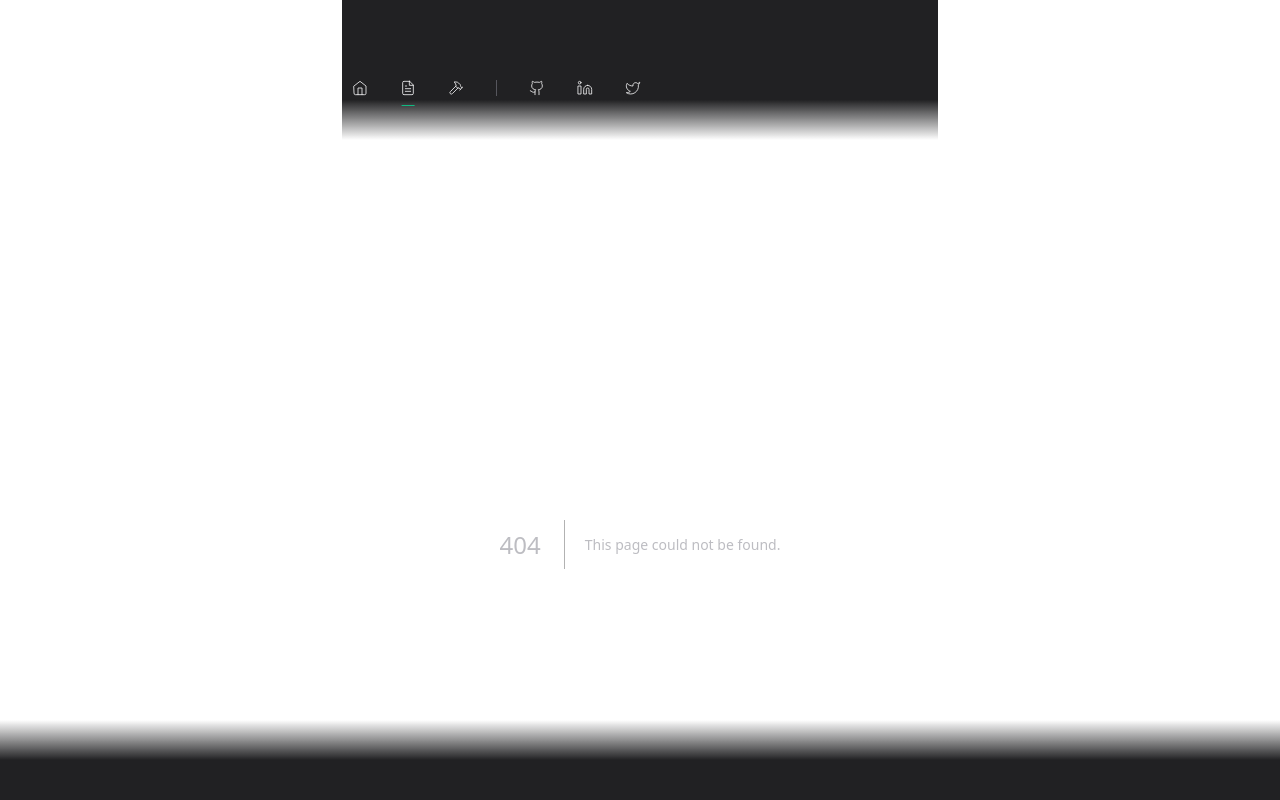
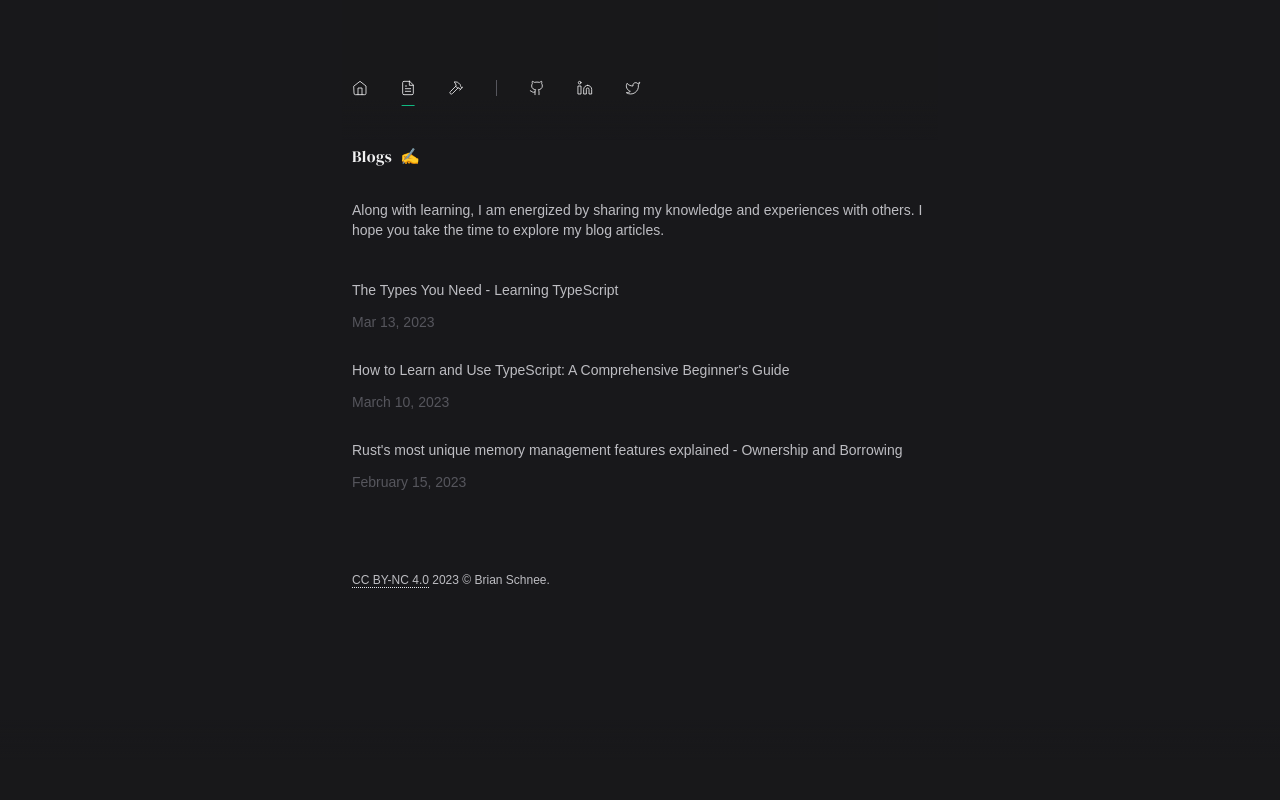
Before and after one commit to schneedotdev/schnee.dev, a Next.js app: page /blogs in a window 1280 px wide. Before the commit this address had no page. Shown: the top 800 px of the page. Built offline with nearby package versions, Linux system fonts and the light colour scheme; a web font is replaced by a local one.

Commit message:
render blogs dynamically

```diff
--- /dev/null
+++ b/src/app/blogs/page.tsx
@@ -0,0 +1,40 @@
+import { serif } from "@/lib/fonts";
+import { getAllBlogsMeta } from "@/lib/mdx";
+import { Blog } from "@/components/Blogs";
+
+const BlogsPage = async () => {
+  const blogs = await getAllBlogsMeta();
+
+  return (
+    <>
+      <h1 className={`text-primary ${serif.className} text-base tracking-wide`}>
+        Blogs <span className="ml-1">✍️</span>
+      </h1>
+      <p className="mt-8 text-secondary">
+        Along with learning, I am energized by sharing my knowledge and
+        experiences with others. I hope you take the time to explore my blog
+        articles.
+      </p>
+      <section className="mt-10 flex flex-col gap-7">
+        {blogs
+          .sort((a, b) => {
+            const aDate = new Date(a.date);
+            const bDate = new Date(b.date);
+            if (aDate < bDate) return 1;
+            if (aDate > bDate) return -1;
+            return 0;
+          })
+          .map((blog) => (
+            <Blog
+              title={blog.title}
+              date={blog.date}
+              slug={blog.slug}
+              key={blog.title}
+            />
+          ))}
+      </section>
+    </>
+  );
+};
+
+export default BlogsPage;
--- a/src/components/Blogs.tsx
+++ b/src/components/Blogs.tsx
@@ -3,13 +3,14 @@ import Link from "next/link";
 type BlogProps = {
   title: string;
   date: string;
+  slug: string;
 };
 
-const Blog = ({ title, date }: BlogProps) => {
+export const Blog = ({ title, date, slug }: BlogProps) => {
   return (
-    <a
+    <Link
       className="outside-padding group flex h-full flex-col justify-between gap-3"
-      href="https://dev.to/brianschnee/how-to-learn-and-use-typescript-a-comprehensive-beginners-guide-5l"
+      href={`blogs/${slug}`}
     >
       <h3
         className="group-hover:underline group-hover:decoration-accent
@@ -18,7 +19,7 @@ const Blog = ({ title, date }: BlogProps) => {
         {title}
       </h3>
       <time className="text-tertiary group-hover:text-secondary">{date}</time>
-    </a>
+    </Link>
   );
 };
 
@@ -34,38 +35,20 @@ export const BlogPreview = () => {
           title="How to Learn and Use TypeScript: A Comprehensive Beginner's
             Guide"
           date="March 10, 2023"
+          slug="/how-to-learn-and-use-typescript-a-comprehensive-beginners-guide"
         />
         <Blog
           title="The Types You Need - Learning TypeScript"
           date="March 13, 2023"
+          slug="/blog/"
         />
         <Blog
           title="Rust's most unique memory management features explained -
             Ownership and Borrowing"
           date="February 15, 2023"
+          slug="/blog/"
         />
       </div>
     </div>
   );
 };
-
-export const Blogs = () => {
-  return (
-    <div className="mt-16 flex flex-col gap-7">
-      <Blog
-        title="How to Learn and Use TypeScript: A Comprehensive Beginner's
-            Guide"
-        date="March 10, 2023"
-      />
-      <Blog
-        title="The Types You Need - Learning TypeScript"
-        date="March 13, 2023"
-      />
-      <Blog
-        title="Rust's most unique memory management features explained -
-            Ownership and Borrowing"
-        date="February 15, 2023"
-      />
-    </div>
-  );
-};
```
